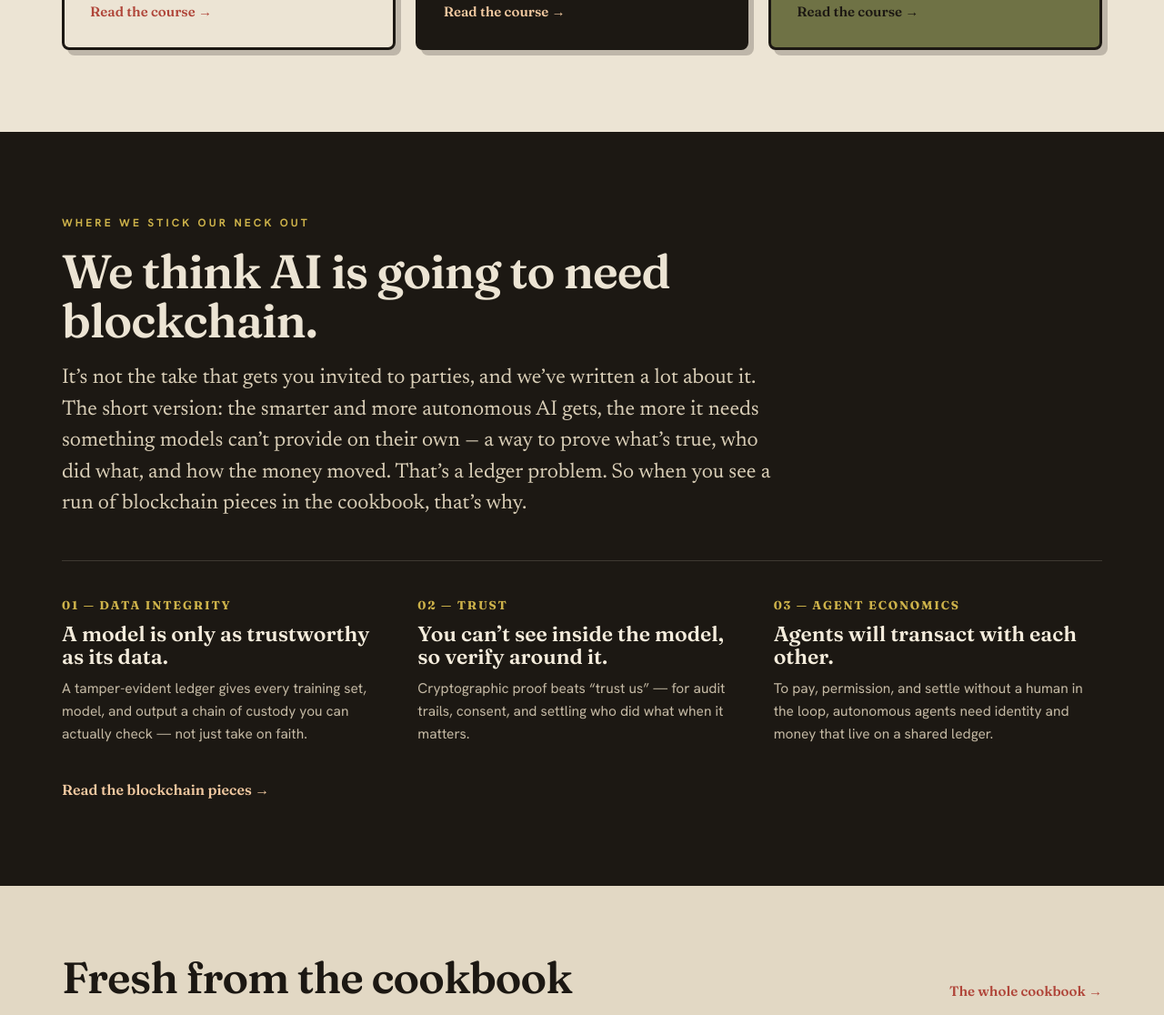
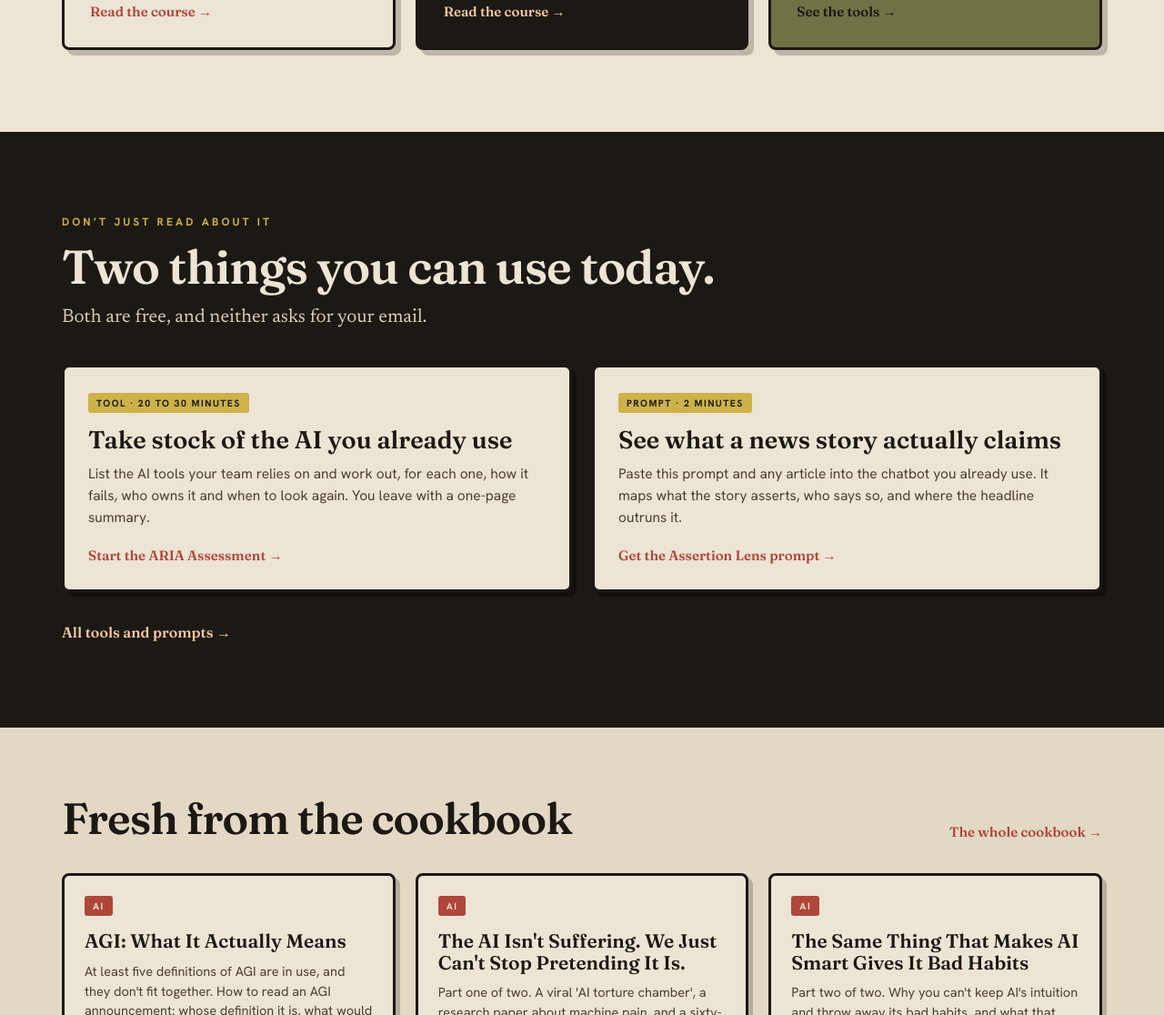
Before and after one commit to Meatandpotatoesai/meatandpotatoes, a plain HTML site: page site/index.html in a window 1280 px wide. Shown: the part 1684-2800 px from the top of the page at 91% size. Drawn offline with Linux system fonts and the light colour scheme.

Commit message:
Homepage: lead with Start here, real newest articles, tools, signup
- Hero buttons go to Start here and the Services page
- 'Fresh from the cookbook' shows the three newest real articles
  (the old cards were placeholder titles linking to course pages)
- New section for the ARIA Assessment and the Assertion Lens prompt
- Email signup under the article cards
- Removed the 'AI is going to need blockchain' section
- Dropped the mention of a 10-minute AI audit that does not exist

Co-Authored-By: Claude Fable 5.2 <noreply@anthropic.com>
Claude-Session: https://claude.ai/code/session_01HsBtVgYH7BrQc8VqNrdEz9

```diff
--- a/site/index.html
+++ b/site/index.html
@@ -106,7 +106,7 @@
 
   <!-- HERO -->
   <section style="position:relative; min-height:88vh; display:flex; align-items:flex-end; overflow:hidden; border-bottom:3px solid #1c1813;">
-    <img src="assets/kitchen-hero-web.jpg" alt="A rustic kitchen — a black pot of stew on a cutting board, a bowl of potatoes, an old clock, a worn recipe board and cookbooks" style="position:absolute; inset:0; width:100%; height:100%; object-fit:cover; object-position:center 38%;">
+    <img src="assets/kitchen-hero-web.jpg" fetchpriority="high" alt="A rustic kitchen — a black pot of stew on a cutting board, a bowl of potatoes, an old clock, a worn recipe board and cookbooks" style="position:absolute; inset:0; width:100%; height:100%; object-fit:cover; object-position:center 38%;">
     <div style="position:absolute; inset:0; background:linear-gradient(180deg, rgba(20,15,10,0.62) 0%, rgba(20,15,10,0.18) 34%, rgba(20,15,10,0.30) 60%, rgba(20,15,10,0.86) 100%);"></div>
 
     <!-- cookbook hotspot over the books -->
@@ -118,10 +118,10 @@
       <div style="max-width:760px;">
         <div style="font-weight:700; font-size:12px; letter-spacing:0.26em; text-transform:uppercase; color:#f0c8a0; margin-bottom:20px;">AI, served plain</div>
         <h1 style="font-family:'Fraunces', Georgia, serif; font-weight:600; font-size:clamp(46px, 7vw, 96px); line-height:0.98; letter-spacing:-0.02em; color:#f4ecdc; margin:0 0 22px; text-shadow:0 2px 30px rgba(0,0,0,0.4);">The meat and potatoes of&nbsp;AI.</h1>
-        <p style="font-family:'Newsreader', Georgia, serif; font-size:clamp(19px,2.3vw,24px); line-height:1.5; color:#e8dec9; max-width:560px; margin:0 0 32px; text-shadow:0 1px 16px rgba(0,0,0,0.5);">No hype, no doom. Just clear writing on what AI is, why it matters for your business, and how to use it without getting burned. Free to read &mdash; the front door to our consulting kitchen.</p>
+        <p style="font-family:'Newsreader', Georgia, serif; font-size:clamp(19px,2.3vw,24px); line-height:1.5; color:#e8dec9; max-width:560px; margin:0 0 32px; text-shadow:0 1px 16px rgba(0,0,0,0.5);">No hype, no doom. Just clear writing on what AI is, why it matters for your business, and how to use it without getting burned. Free to read.</p>
         <div style="display:flex; gap:14px; flex-wrap:wrap;">
-          <a class="hv-2" href="what.html" style="font-family:'Fraunces', serif; font-weight:600; font-size:16px; color:#ece4d4; background:#b0463a; padding:14px 28px; border:2.5px solid #1c1813; border-radius:6px; box-shadow:5px 5px 0 rgba(0,0,0,0.35);">Start reading</a>
-          <a class="hv-2" href="mailto:hello@meatandpotatoes.ai?subject=Working%20with%20Meat%20%26%20Potatoes&amp;body=What%20our%20company%20does%3A%0A%0AThe%20AI%20decision%20in%20front%20of%20us%3A%0A" style="font-family:'Fraunces', serif; font-weight:600; font-size:16px; color:#1c1813; background:#ece4d4; padding:14px 28px; border:2.5px solid #1c1813; border-radius:6px; box-shadow:5px 5px 0 rgba(0,0,0,0.35);">Work with us</a>
+          <a class="hv-2" href="start-here.html" style="font-family:'Fraunces', serif; font-weight:600; font-size:16px; color:#ece4d4; background:#b0463a; padding:14px 28px; border:2.5px solid #1c1813; border-radius:6px; box-shadow:5px 5px 0 rgba(0,0,0,0.35);">New here? Start here</a>
+          <a class="hv-2" href="work-with-us.html" style="font-family:'Fraunces', serif; font-weight:600; font-size:16px; color:#1c1813; background:#ece4d4; padding:14px 28px; border:2.5px solid #1c1813; border-radius:6px; box-shadow:5px 5px 0 rgba(0,0,0,0.35);">What we do for clients</a>
         </div>
       </div>
     </div>
@@ -170,43 +170,40 @@
         <div>
           <div style="font-family:'Fraunces', serif; font-weight:700; font-size:13px; letter-spacing:0.14em; color:#1c1813; margin-bottom:16px;">03 &mdash; HOW</div>
           <h3 style="font-family:'Fraunces', Georgia, serif; font-weight:600; font-size:29px; line-height:1; margin:0 0 12px;">How to use it</h3>
-          <p style="font-size:15.5px; line-height:1.55; color:#e7e4d3; margin:0;">Free tools we built &mdash; starting with a 10-minute AI audit &mdash; to size up where AI fits in your shop.</p>
+          <p style="font-size:15.5px; line-height:1.55; color:#e7e4d3; margin:0;">Free tools and prompts &mdash; an assessment of the AI you already use, and a prompt that shows what a news story really claims.</p>
         </div>
-        <span style="font-family:'Fraunces', serif; font-weight:600; font-size:15px; color:#1c1813; margin-top:24px;">Read the course &rarr;</span>
+        <span style="font-family:'Fraunces', serif; font-weight:600; font-size:15px; color:#1c1813; margin-top:24px;">See the tools &rarr;</span>
       </a>
 
     </div>
   </section>
 
-  <!-- WHAT WE BELIEVE -->
+  <!-- TRY IT -->
   <section style="background:#1c1813; color:#ece4d4; border-top:3px solid #1c1813; border-bottom:3px solid #1c1813;">
-    <div style="max-width:1200px; margin:0 auto; padding:clamp(56px,7vw,92px) 28px;">
-      <div style="font-weight:700; font-size:12px; letter-spacing:0.26em; text-transform:uppercase; color:#cdb24a; margin-bottom:18px;">Where we stick our neck out</div>
-      <h2 style="font-family:'Fraunces', Georgia, serif; font-weight:600; font-size:clamp(30px,4.4vw,52px); line-height:1.04; letter-spacing:-0.02em; margin:0 0 20px; max-width:900px;">We think AI is going to need blockchain.</h2>
-      <p style="font-family:'Newsreader', Georgia, serif; font-size:clamp(19px,2.2vw,23px); line-height:1.5; color:#d8cdb6; max-width:780px; margin:0 0 44px;">It&rsquo;s not the take that gets you invited to parties, and we&rsquo;ve written a lot about it. The short version: the smarter and more autonomous AI gets, the more it needs something models can&rsquo;t provide on their own &mdash; a way to prove what&rsquo;s true, who did what, and how the money moved. That&rsquo;s a ledger problem. So when you see a run of blockchain pieces in the cookbook, that&rsquo;s why.</p>
-
-      <div style="display:grid; grid-template-columns:repeat(3,1fr); gap:30px; border-top:1px solid rgba(236,228,212,0.16); padding-top:40px;" class="g3">
-        <div>
-          <div style="font-family:'Fraunces', serif; font-weight:700; font-size:13px; letter-spacing:0.14em; color:#cdb24a; margin-bottom:12px;">01 &mdash; DATA INTEGRITY</div>
-          <h3 style="font-family:'Fraunces', Georgia, serif; font-weight:600; font-size:23px; line-height:1.1; margin:0 0 10px; color:#f4ecdc;">A model is only as trustworthy as its data.</h3>
-          <p style="font-size:15.5px; line-height:1.6; color:#c4b9a4; margin:0;">A tamper-evident ledger gives every training set, model, and output a chain of custody you can actually check &mdash; not just take on faith.</p>
-        </div>
-        <div>
-          <div style="font-family:'Fraunces', serif; font-weight:700; font-size:13px; letter-spacing:0.14em; color:#cdb24a; margin-bottom:12px;">02 &mdash; TRUST</div>
-          <h3 style="font-family:'Fraunces', Georgia, serif; font-weight:600; font-size:23px; line-height:1.1; margin:0 0 10px; color:#f4ecdc;">You can&rsquo;t see inside the model, so verify around it.</h3>
-          <p style="font-size:15.5px; line-height:1.6; color:#c4b9a4; margin:0;">Cryptographic proof beats &ldquo;trust us&rdquo; &mdash; for audit trails, consent, and settling who did what when it matters.</p>
-        </div>
-        <div>
-          <div style="font-family:'Fraunces', serif; font-weight:700; font-size:13px; letter-spacing:0.14em; color:#cdb24a; margin-bottom:12px;">03 &mdash; AGENT ECONOMICS</div>
-          <h3 style="font-family:'Fraunces', Georgia, serif; font-weight:600; font-size:23px; line-height:1.1; margin:0 0 10px; color:#f4ecdc;">Agents will transact with each other.</h3>
-          <p style="font-size:15.5px; line-height:1.6; color:#c4b9a4; margin:0;">To pay, permission, and settle without a human in the loop, autonomous agents need identity and money that live on a shared ledger.</p>
-        </div>
+    <div style="max-width:1200px; margin:0 auto; padding:clamp(56px,7vw,88px) 28px;">
+      <div style="font-weight:700; font-size:12px; letter-spacing:0.26em; text-transform:uppercase; color:#cdb24a; margin-bottom:14px;">Don&rsquo;t just read about it</div>
+      <h2 style="font-family:'Fraunces', Georgia, serif; font-weight:600; font-size:clamp(30px,4.4vw,52px); line-height:1.04; letter-spacing:-0.02em; margin:0 0 14px; max-width:900px;">Two things you can use today.</h2>
+      <p style="font-family:'Newsreader', Georgia, serif; font-size:clamp(18px,2.1vw,21px); line-height:1.5; color:#d8cdb6; max-width:700px; margin:0 0 36px;">Both are free, and neither asks for your email.</p>
+      <div style="display:grid; grid-template-columns:repeat(2,1fr); gap:22px;" class="g2">
+        <a class="hv-5" href="aria-assessment.html" style="display:flex; flex-direction:column; min-height:230px; padding:28px 26px; background:#ece4d4; color:#1c1813; border:3px solid #1c1813; border-radius:8px; box-shadow:5px 5px 0 rgba(0,0,0,0.35);">
+          <span style="align-self:flex-start; font-family:'Hanken Grotesk', sans-serif; font-size:10.5px; font-weight:700; letter-spacing:0.14em; text-transform:uppercase; background:#cdb24a; color:#1c1813; padding:4px 9px; border-radius:3px;">Tool &middot; 20 to 30 minutes</span>
+          <h3 style="font-family:'Fraunces', Georgia, serif; font-weight:600; font-size:27px; line-height:1.05; margin:16px 0 10px;">Take stock of the AI you already use</h3>
+          <p style="font-size:15.5px; line-height:1.55; color:#4a4034; margin:0;">List the AI tools your team relies on and work out, for each one, how it fails, who owns it and when to look again. You leave with a one-page summary.</p>
+          <span style="font-family:'Fraunces', serif; font-weight:600; font-size:15px; color:#b0463a; margin-top:auto; padding-top:20px;">Start the ARIA Assessment &rarr;</span>
+        </a>
+        <a class="hv-5" href="assertion-lens.html" style="display:flex; flex-direction:column; min-height:230px; padding:28px 26px; background:#ece4d4; color:#1c1813; border:3px solid #1c1813; border-radius:8px; box-shadow:5px 5px 0 rgba(0,0,0,0.35);">
+          <span style="align-self:flex-start; font-family:'Hanken Grotesk', sans-serif; font-size:10.5px; font-weight:700; letter-spacing:0.14em; text-transform:uppercase; background:#cdb24a; color:#1c1813; padding:4px 9px; border-radius:3px;">Prompt &middot; 2 minutes</span>
+          <h3 style="font-family:'Fraunces', Georgia, serif; font-weight:600; font-size:27px; line-height:1.05; margin:16px 0 10px;">See what a news story actually claims</h3>
+          <p style="font-size:15.5px; line-height:1.55; color:#4a4034; margin:0;">Paste this prompt and any article into the chatbot you already use. It maps what the story asserts, who says so, and where the headline outruns it.</p>
+          <span style="font-family:'Fraunces', serif; font-weight:600; font-size:15px; color:#b0463a; margin-top:auto; padding-top:20px;">Get the Assertion Lens prompt &rarr;</span>
+        </a>
       </div>
-      <a class="hv-3" href="cookbook.html" style="display:inline-flex; align-items:center; gap:9px; margin-top:38px; font-family:'Fraunces', serif; font-weight:600; font-size:16px; color:#f0c8a0;">Read the blockchain pieces &rarr;</a>
+      <a class="hv-3" href="how.html" style="display:inline-flex; align-items:center; gap:9px; margin-top:34px; font-family:'Fraunces', serif; font-weight:600; font-size:16px; color:#f0c8a0;">All tools and prompts &rarr;</a>
     </div>
   </section>
 
-  <!-- FROM THE COOKBOOK -->
+  <!-- FROM THE COOKBOOK: these three cards are copied by hand from the top of cookbook.html.
+       Update them when a new article goes up. -->
   <section style="background:#e2d8c4; border-top:3px solid #1c1813; border-bottom:3px solid #1c1813;">
     <div style="max-width:1200px; margin:0 auto; padding:clamp(52px,6vw,82px) 28px;">
       <div style="display:flex; align-items:flex-end; justify-content:space-between; gap:24px; margin-bottom:36px; flex-wrap:wrap;">
@@ -215,24 +212,30 @@
       </div>
       <div style="display:grid; grid-template-columns:repeat(3,1fr); gap:22px;" class="g3">
 
-        <a class="hv-5" href="what.html" style="display:flex; flex-direction:column; gap:10px; min-height:200px; padding:22px; background:#ece4d4; border:3px solid #1c1813; border-radius:8px; box-shadow:5px 5px 0 rgba(28,20,15,0.22);">
-          <span style="align-self:flex-start; font-family:'Hanken Grotesk', sans-serif; font-size:10.5px; font-weight:700; letter-spacing:0.14em; text-transform:uppercase; background:#1c1813; color:#ece4d4; padding:4px 9px; border-radius:3px;">The Basics</span>
-          <h3 style="font-family:'Fraunces', Georgia, serif; font-weight:600; font-size:21px; line-height:1.08; margin:6px 0 0;">No, it&rsquo;s not magic: a CEO&rsquo;s guide to what AI really does</h3>
-          <p style="margin:auto 0 0; font-size:12.5px; font-weight:600; color:#8a7d68; letter-spacing:0.04em;">PRIMER &middot; 6 MIN</p>
+        <a class="hv-5" href="agi-what-it-actually-means.html" style="display:flex; flex-direction:column; gap:10px; min-height:230px; padding:22px; background:#ece4d4; border:3px solid #1c1813; border-radius:8px; box-shadow:5px 5px 0 rgba(28,20,15,0.22);">
+          <span style="align-self:flex-start; font-family:'Hanken Grotesk', sans-serif; font-size:10.5px; font-weight:700; letter-spacing:0.14em; text-transform:uppercase; background:#b0463a; color:#ece4d4; padding:4px 9px; border-radius:3px;">AI</span>
+          <h3 style="font-family:'Fraunces', Georgia, serif; font-weight:600; font-size:21px; line-height:1.12; margin:6px 0 0;">AGI: What It Actually Means</h3>
+          <p style="font-size:14.5px; line-height:1.5; color:#4a4034; margin:0;">At least five definitions of AGI are in use, and they don't fit together. How to read an AGI announcement: whose definition it is, what would prove it wrong, and what changed for you.</p>
+          <p style="margin:auto 0 0; padding-top:8px; font-size:12.5px; font-weight:600; color:#8a7d68; letter-spacing:0.04em;">NOV 2026 · 11 MIN</p>
         </a>
 
-        <a class="hv-5" href="why.html" style="display:flex; flex-direction:column; gap:10px; min-height:200px; padding:22px; background:#ece4d4; border:3px solid #1c1813; border-radius:8px; box-shadow:5px 5px 0 rgba(28,20,15,0.22);">
-          <span style="align-self:flex-start; font-family:'Hanken Grotesk', sans-serif; font-size:10.5px; font-weight:700; letter-spacing:0.14em; text-transform:uppercase; background:#b0463a; color:#ece4d4; padding:4px 9px; border-radius:3px;">Opinion</span>
-          <h3 style="font-family:'Fraunces', Georgia, serif; font-weight:600; font-size:21px; line-height:1.08; margin:6px 0 0;">The four AI risks worth losing sleep over (and four that aren&rsquo;t)</h3>
-          <p style="margin:auto 0 0; font-size:12.5px; font-weight:600; color:#8a7d68; letter-spacing:0.04em;">OPINION &middot; 4 MIN</p>
+        <a class="hv-5" href="ai-isnt-suffering.html" style="display:flex; flex-direction:column; gap:10px; min-height:230px; padding:22px; background:#ece4d4; border:3px solid #1c1813; border-radius:8px; box-shadow:5px 5px 0 rgba(28,20,15,0.22);">
+          <span style="align-self:flex-start; font-family:'Hanken Grotesk', sans-serif; font-size:10.5px; font-weight:700; letter-spacing:0.14em; text-transform:uppercase; background:#b0463a; color:#ece4d4; padding:4px 9px; border-radius:3px;">AI</span>
+          <h3 style="font-family:'Fraunces', Georgia, serif; font-weight:600; font-size:21px; line-height:1.12; margin:6px 0 0;">The AI Isn't Suffering. We Just Can't Stop Pretending It Is.</h3>
+          <p style="font-size:14.5px; line-height:1.5; color:#4a4034; margin:0;">Part one of two. A viral 'AI torture chamber', a research paper about machine pain, and a sixty-year-old habit we still haven't broken.</p>
+          <p style="margin:auto 0 0; padding-top:8px; font-size:12.5px; font-weight:600; color:#8a7d68; letter-spacing:0.04em;">OCT 2026 · 12 MIN</p>
         </a>
 
-        <a class="hv-5" href="how.html" style="display:flex; flex-direction:column; gap:10px; min-height:200px; padding:22px; background:#ece4d4; border:3px solid #1c1813; border-radius:8px; box-shadow:5px 5px 0 rgba(28,20,15,0.22);">
-          <span style="align-self:flex-start; font-family:'Hanken Grotesk', sans-serif; font-size:10.5px; font-weight:700; letter-spacing:0.14em; text-transform:uppercase; background:#6f7245; color:#ece4d4; padding:4px 9px; border-radius:3px;">Toolkit</span>
-          <h3 style="font-family:'Fraunces', Georgia, serif; font-weight:600; font-size:21px; line-height:1.08; margin:6px 0 0;">Run a 10-minute AI audit on your own company</h3>
-          <p style="margin:auto 0 0; font-size:12.5px; font-weight:600; color:#8a7d68; letter-spacing:0.04em;">TOOLKIT &middot; 3 MIN</p>
+        <a class="hv-5" href="ai-bad-habits.html" style="display:flex; flex-direction:column; gap:10px; min-height:230px; padding:22px; background:#ece4d4; border:3px solid #1c1813; border-radius:8px; box-shadow:5px 5px 0 rgba(28,20,15,0.22);">
+          <span style="align-self:flex-start; font-family:'Hanken Grotesk', sans-serif; font-size:10.5px; font-weight:700; letter-spacing:0.14em; text-transform:uppercase; background:#b0463a; color:#ece4d4; padding:4px 9px; border-radius:3px;">AI</span>
+          <h3 style="font-family:'Fraunces', Georgia, serif; font-weight:600; font-size:21px; line-height:1.12; margin:6px 0 0;">The Same Thing That Makes AI Smart Gives It Bad Habits</h3>
+          <p style="font-size:14.5px; line-height:1.5; color:#4a4034; margin:0;">Part two of two. Why you can't keep AI's intuition and throw away its bad habits, and what that means for how you use it.</p>
+          <p style="margin:auto 0 0; padding-top:8px; font-size:12.5px; font-weight:600; color:#8a7d68; letter-spacing:0.04em;">OCT 2026 · 10 MIN</p>
         </a>
 
+      </div>
+      <div style="margin-top:44px; max-width:760px;">
+        <div data-mp-subscribe-here></div>
       </div>
     </div>
   </section>
```
